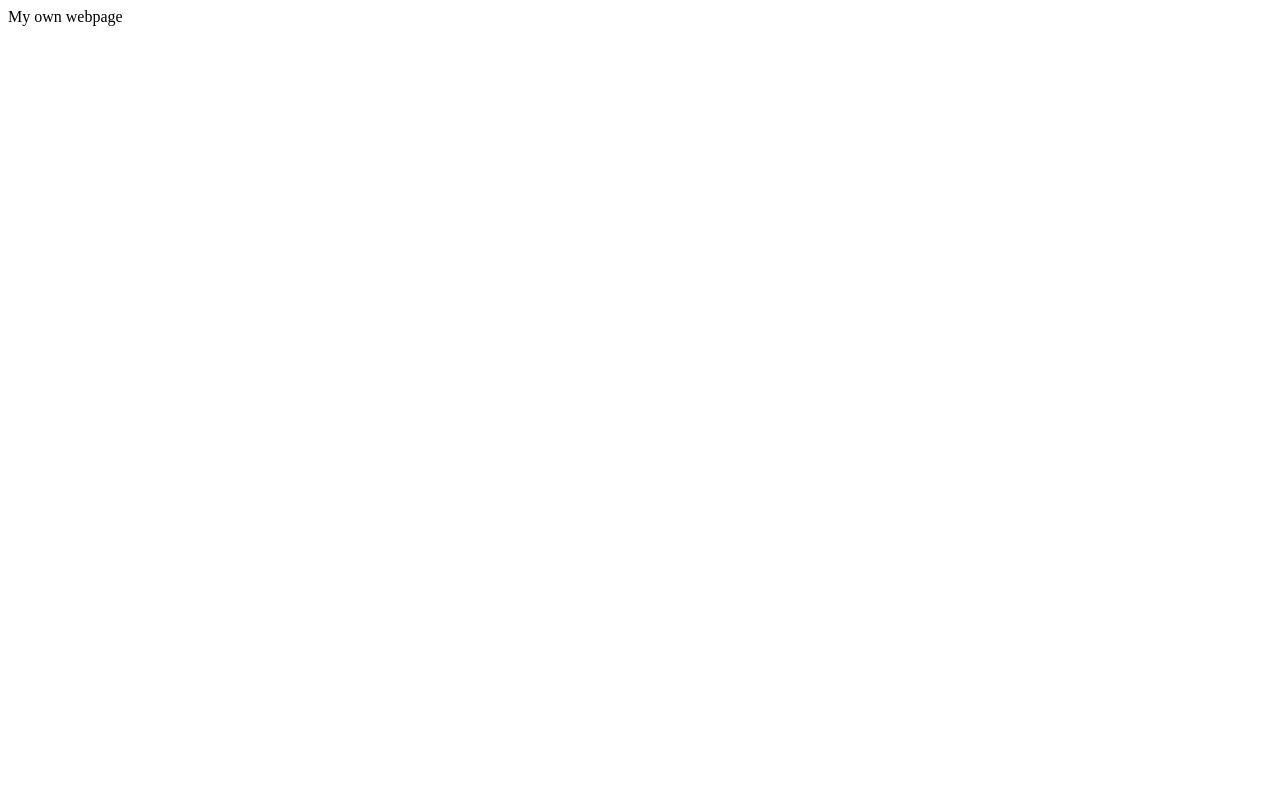
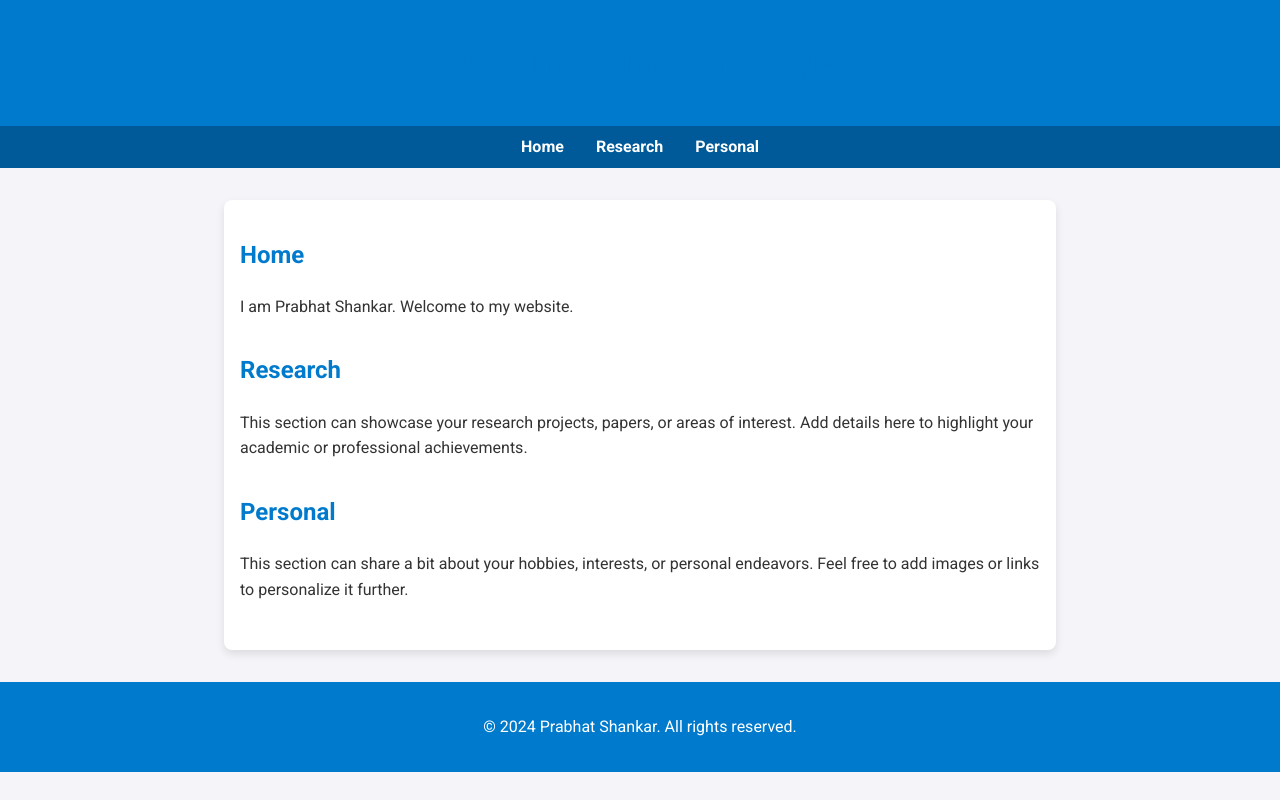
Before and after one commit to shankarprabhat/prabhatshankar, a plain HTML site: page index.html in a window 1280 px wide. Drawn offline with Linux system fonts and the light colour scheme.

Commit message:
basic details added

```diff
--- a/index.html
+++ b/index.html
@@ -1 +1,103 @@
-My own webpage
+<!DOCTYPE html>
+<html lang="en">
+<head>
+    <meta charset="UTF-8">
+    <meta name="viewport" content="width=device-width, initial-scale=1.0">
+    <title>Welcome to my home page</title>
+    <link href="https://fonts.googleapis.com/css2?family=Roboto:wght@400;700&display=swap" rel="stylesheet">
+    <style>
+        body {
+            margin: 0;
+            font-family: 'Roboto', sans-serif;
+            line-height: 1.6;
+            background-color: #f4f4f9;
+            color: #333;
+        }
+
+        header {
+            background: #007acc;
+            color: white;
+            padding: 1rem 0;
+            text-align: center;
+        }
+
+        nav {
+            background: #005a99;
+            color: white;
+            display: flex;
+            justify-content: center;
+            padding: 0.5rem 0;
+        }
+
+        nav a {
+            color: white;
+            text-decoration: none;
+            margin: 0 1rem;
+            font-weight: bold;
+        }
+
+        nav a:hover {
+            text-decoration: underline;
+        }
+
+        .container {
+            max-width: 800px;
+            margin: 2rem auto;
+            padding: 1rem;
+            background: white;
+            box-shadow: 0 4px 8px rgba(0, 0, 0, 0.1);
+            border-radius: 8px;
+        }
+
+        h1 {
+            color: #007acc;
+        }
+
+        section {
+            margin-bottom: 2rem;
+        }
+
+        footer {
+            text-align: center;
+            padding: 1rem 0;
+            background: #007acc;
+            color: white;
+            position: relative;
+            bottom: 0;
+            width: 100%;
+        }
+    </style>
+</head>
+<body>
+    <header>
+        <h1>Welcome to my home page</h1>
+    </header>
+
+    <nav>
+        <a href="#home">Home</a>
+        <a href="#research">Research</a>
+        <a href="#personal">Personal</a>
+    </nav>
+
+    <div class="container">
+        <section id="home">
+            <h1>Home</h1>
+            <p>I am Prabhat Shankar. Welcome to my website.</p>
+        </section>
+
+        <section id="research">
+            <h1>Research</h1>
+            <p>This section can showcase your research projects, papers, or areas of interest. Add details here to highlight your academic or professional achievements.</p>
+        </section>
+
+        <section id="personal">
+            <h1>Personal</h1>
+            <p>This section can share a bit about your hobbies, interests, or personal endeavors. Feel free to add images or links to personalize it further.</p>
+        </section>
+    </div>
+
+    <footer>
+        <p>&copy; 2024 Prabhat Shankar. All rights reserved.</p>
+    </footer>
+</body>
+</html>
```
